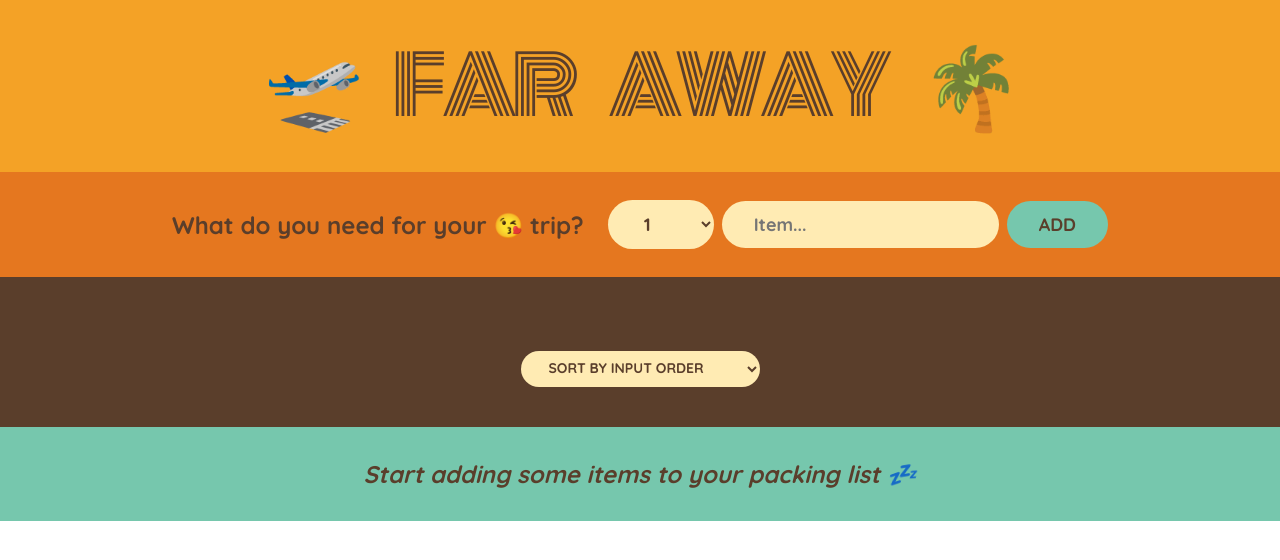
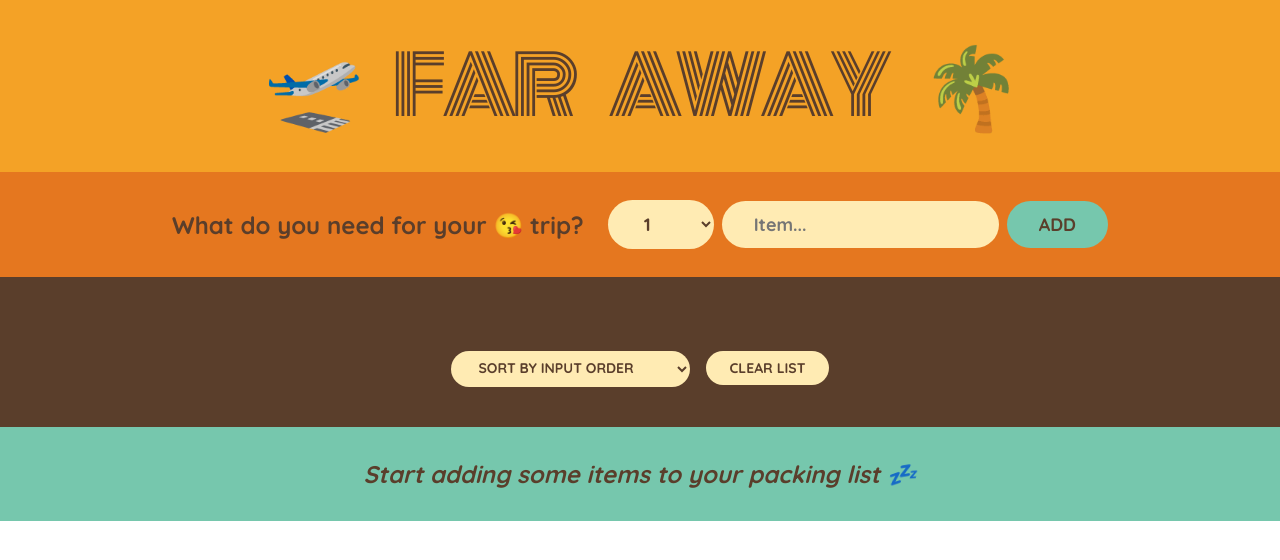
Before and after one commit to Zanebla/frontend-notes, a React (Create React App) app in the folder travel-list/: page / in a window 1280 px wide. Shown: the top 560 px of the page. Built offline with nearby package versions, Linux system fonts and the light colour scheme.

Commit message:
Clearing the List

```diff
--- a/travel-list/src/App.js
+++ b/travel-list/src/App.js
@@ -21,6 +21,14 @@
       )
     )
   }
+
+  function handleClearList() {
+    const confirmed = window.confirm(
+      'Are you sure you want to delete all items?'
+    )
+    if (confirmed) setItems([])
+  }
+
   return (
     <div>
       <Logo />
@@ -29,6 +37,7 @@
         items={items}
         onDeleteItem={handleDeleteItem}
         onHandleToggleItem={handleToggleItem}
+        onHandleClearList={handleClearList}
       />
       <Stats items={items} />
     </div>
@@ -74,9 +83,15 @@
     </form>
   )
 }
-function PackingList({ items, onDeleteItem, onHandleToggleItem }) {
+function PackingList({
+  items,
+  onDeleteItem,
+  onHandleToggleItem,
+  onHandleClearList,
+}) {
   const [sortBy, setSortBy] = useState('input')
   let sortedItems
+
   if (sortBy === 'input') sortedItems = items
   if (sortBy === 'description')
     sortedItems = items
@@ -104,6 +119,7 @@
           <option value="description">Sort by description</option>
           <option value="packed">Sort by packed status</option>
         </select>
+        <button onClick={onHandleClearList}>Clear List</button>
       </div>
     </div>
   )
```
